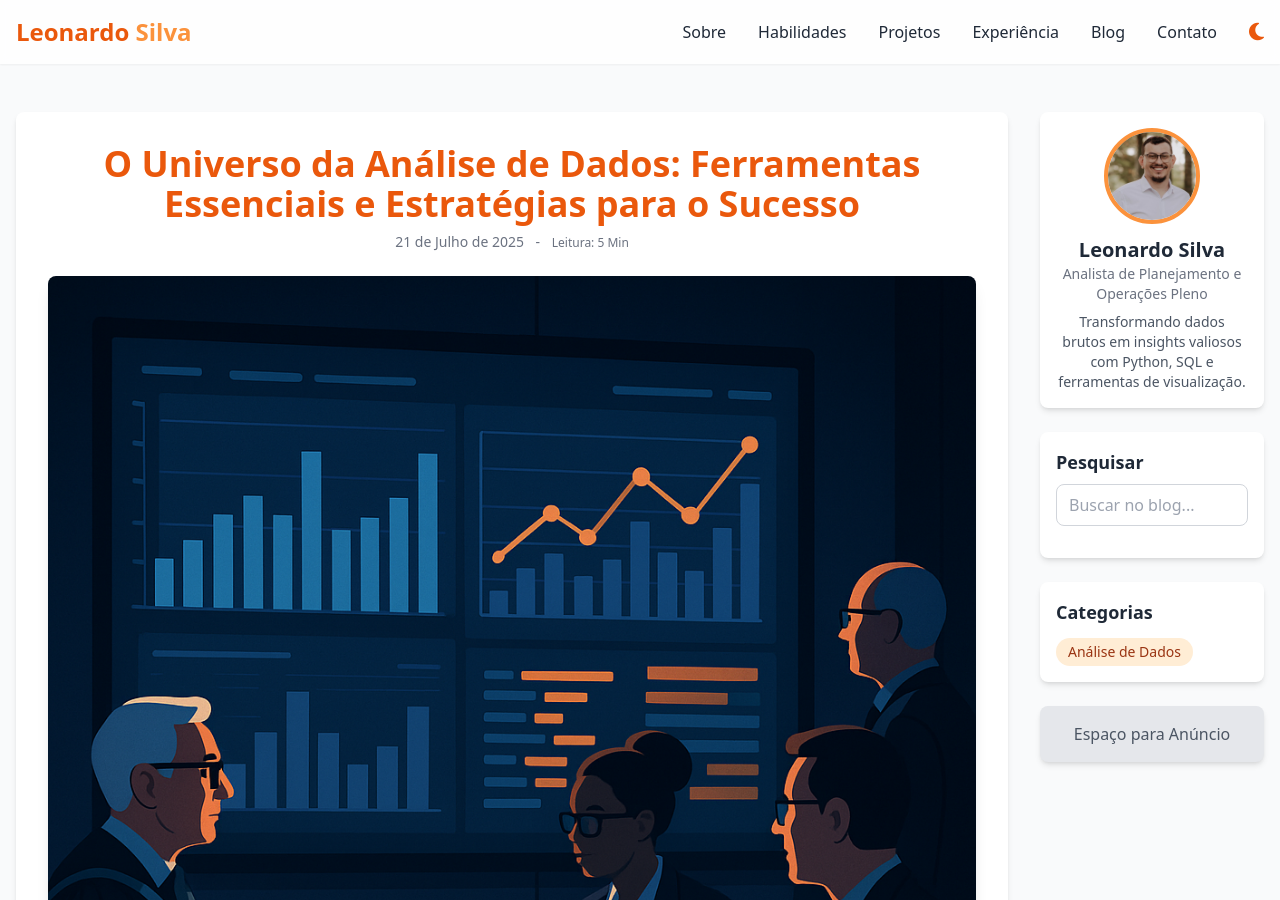
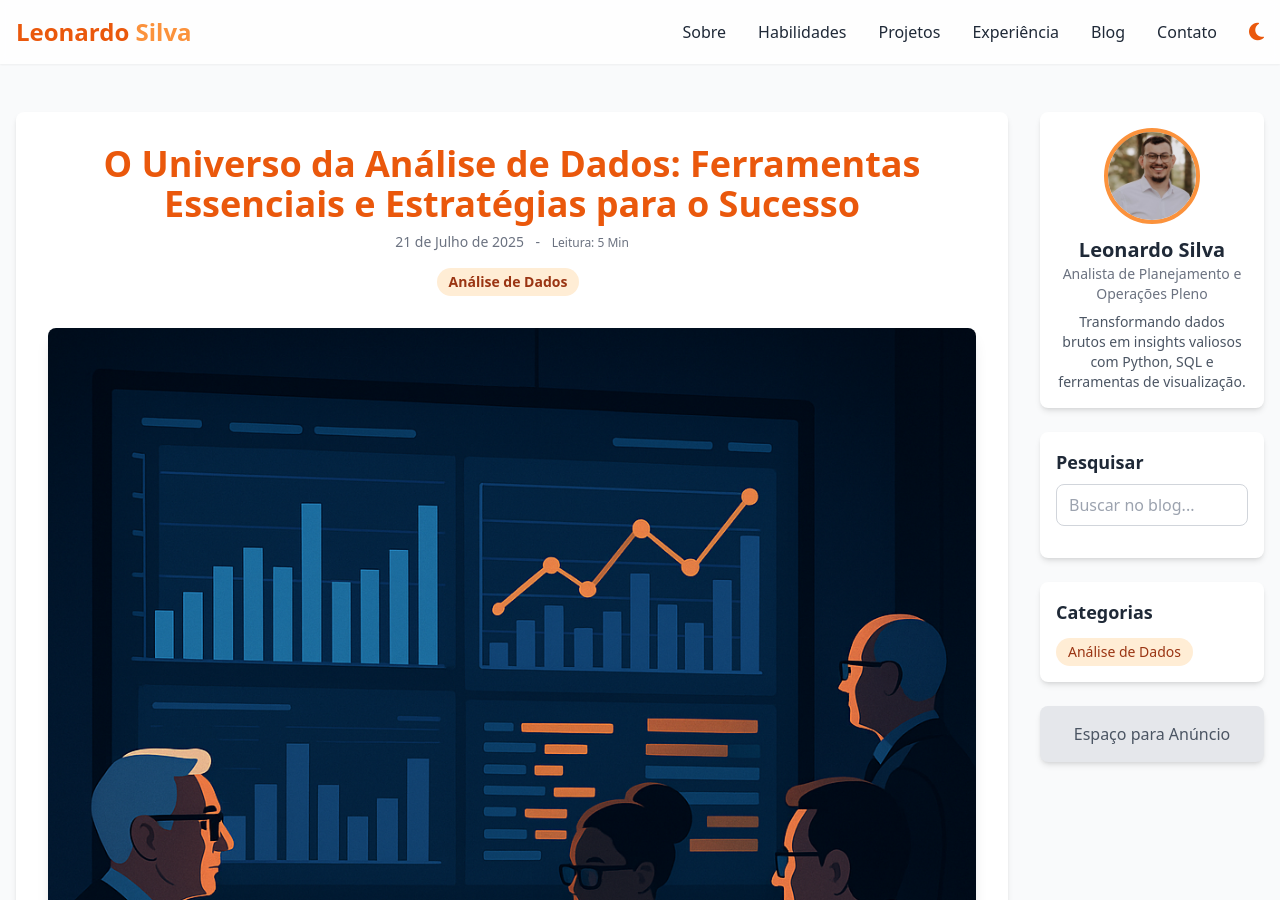
Before and after one commit to oleonardof/blog, a Jekyll site: the page built from _posts/2025-07-21-analise-de-dados-ferramentas-essenciais-e-estrategias-para-o-sucesso.md, in a window 1280 px wide and 900 px high. Built offline with Jekyll 4.4.1, drawn with Linux system fonts in a browser that asks for light colours; nearby versions of some CDN libraries; comment, search, counter and statistics services are not loaded.

Commit message:
Ajuste Header

```diff
--- a/_layouts/post.html
+++ b/_layouts/post.html
@@ -13,6 +13,16 @@ layout: default
                         </span>
                         <span class="mx-2">-</span> {% include reading_time.html content=page.content %}
                     </div>
+
+                    {% if page.categories.size > 0 %}
+                    <div class="mt-4">
+                        {% for category in page.categories %}
+                            <a href="{{ site.baseurl }}/categorias/{{ category | slugify }}/" class="inline-block bg-orange-100 dark:bg-orange-900/50 text-orange-800 dark:text-orange-300 rounded-full px-3 py-1 text-sm font-semibold mr-2 mb-2 hover:bg-orange-200 dark:hover:bg-orange-800 transition">
+                            {{ category }}
+                            </a>
+                        {% endfor %}
+                    </div>
+                    {% endif %}
                 </header>
                 {% if page.image %}<img src="{{ page.image | relative_url }}" alt="{{ page.title }}" class="w-full h-auto rounded-lg mb-8 shadow-lg">{% endif %}
                 <div class="post-content text-gray-800 dark:text-gray-100 leading-relaxed space-y-6">{{ content }}</div>
```
